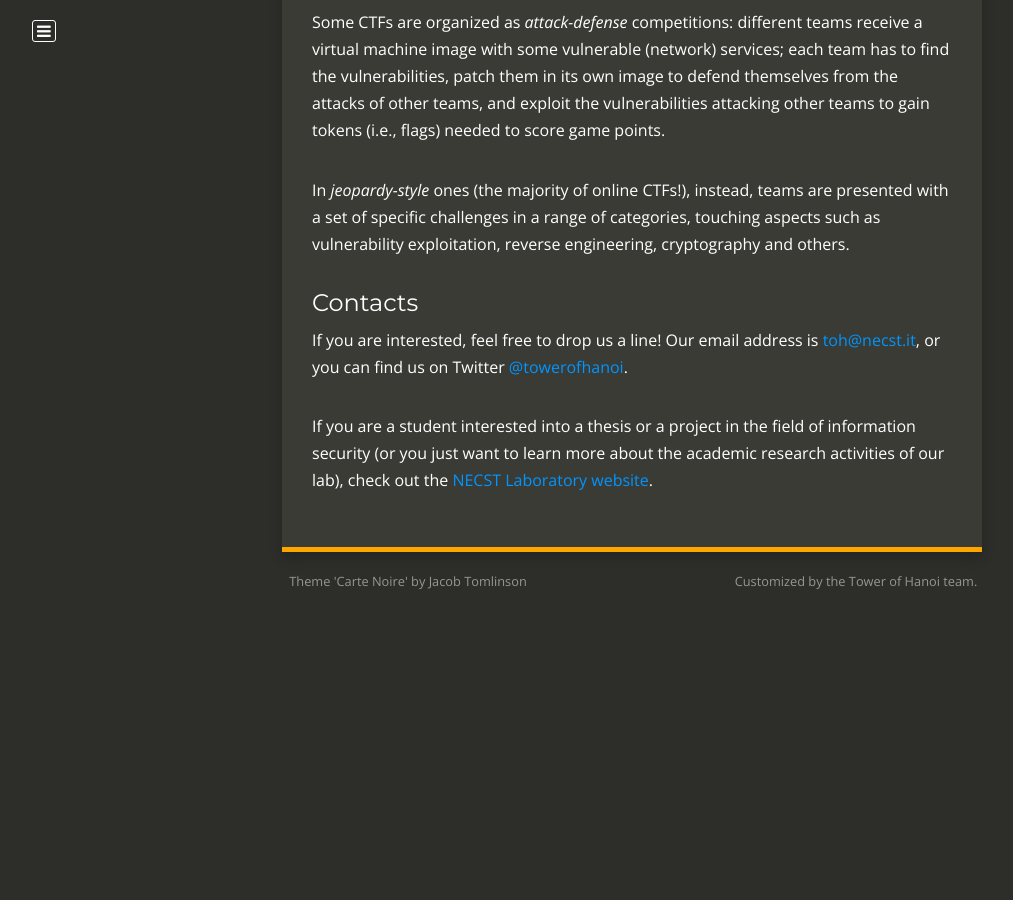
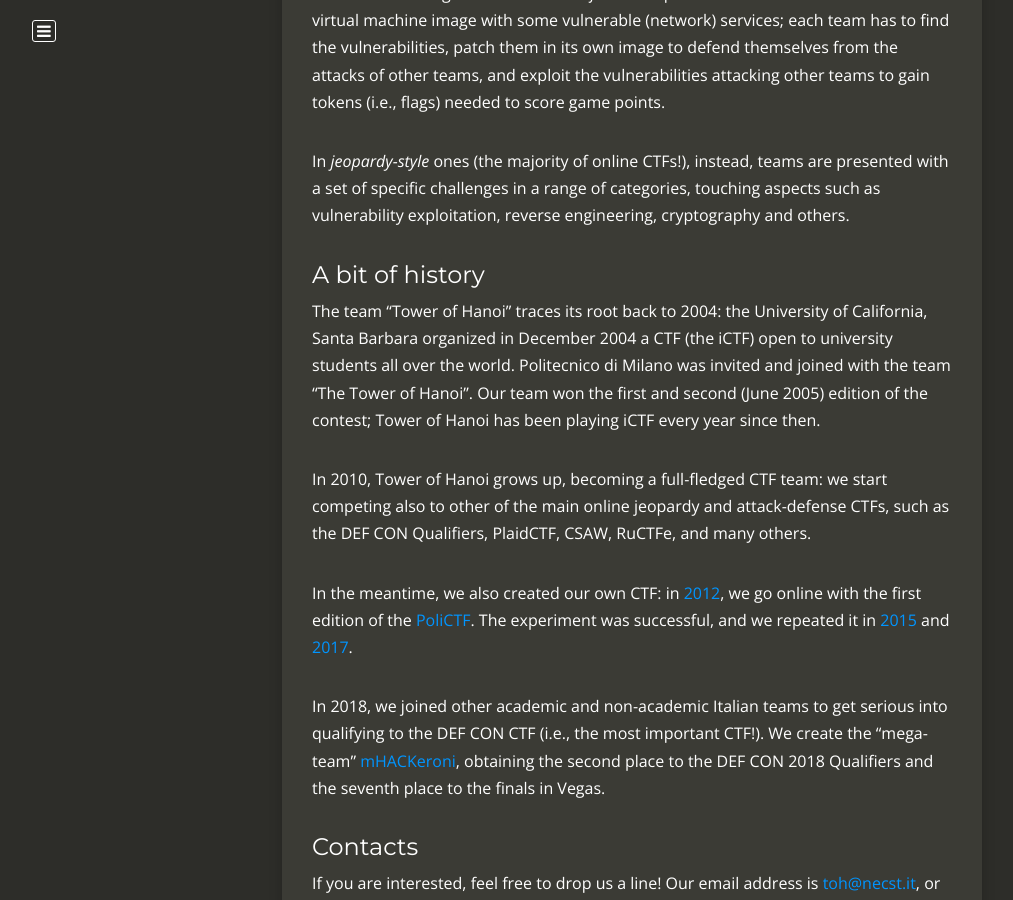
Before and after one commit to TowerofHanoi/towerofhanoi.github.io, a Jekyll site: the page built from about/index.md, in a window 1280 px wide and 900 px high, scrolled down 797 px. Shown: the whole window, without its empty margins (8-1021 px from the left). Built offline with Jekyll 4.4.1, drawn with Linux system fonts in a browser that asks for light colours; nearby versions of some CDN libraries; comment, search, counter and statistics services are not loaded; before the commit the page ends 1407 px from its top, so only the background shows below that; some of the changed text lies outside the part shown.

Commit message:
about and logo

```diff
--- a/_includes/base.html
+++ b/_includes/base.html
@@ -3,7 +3,7 @@
     <div class="content-panel header-content-panel">
 
       <div class="gravatar" align="center">
-        <a href="{{ site.url }}"><img src="/img/circle-logo-brand.png" class="about-image" alt="{{ site.title }}" /></a>
+          <a href="{{ site.url }}"><img src="{{ site.title_image }}" class="about-image" alt="{{ site.title }}" /></a>
       </div>
 
       {% if site.data.thumbnail[page.thumbnail] %}
--- a/about/index.md
+++ b/about/index.md
@@ -8,12 +8,12 @@
 We are a group of B.Sc, M.Sc, and Ph.D. students interested in information
 security. We love to play CTF and sometimes to organize them too (check out the
 [PoliCTF](http://polictf.it)!).
+We're also part of [mHACKeroni](https://mhackeroni.it): the union of
+5 Italian CTF teams who joined their forces to qualify and participate to
+the DEF CON CTF Finals.
+
 Our [CTFTime profile](https://ctftime.org/team/300) lists the competitions we
 recently took part to.
-
-Since 2018, we are part of [mHACKeroni](https://mhackeroni.it): the union of
-5 Italian CTF teams, who joined their forces to qualify and participate to
-the DEF CON CTF Finals.
 
 We usually meet weekly in the [NECSTLab](http://necst.it), a research
 laboratory of the Politecnico di Milano that deals mainly with computer
@@ -38,6 +38,29 @@
 aspects such as vulnerability exploitation, reverse engineering, cryptography
 and others.
 
+## A bit of history
+
+The team "Tower of Hanoi" traces its root back to 2004: the University of
+California, Santa Barbara organized in December 2004 a CTF (the iCTF)
+open to university students all over the world.
+Politecnico di Milano was invited and joined with the team "The Tower of Hanoi".
+Our team won the first and second (June 2005) edition of the contest;
+Tower of Hanoi has been playing iCTF every year since then.
+
+In 2010, Tower of Hanoi grows up, becoming a full-fledged CTF team:
+we start competing also to other of the main online jeopardy and attack-defense CTFs,
+such as the DEF CON Qualifiers, PlaidCTF, CSAW, RuCTFe, and many others.
+
+In the meantime, we also created our own CTF: in [2012](https://2012.polictf.it), we
+go online with the first edition of the [PoliCTF](https://www.polictf.it).
+The experiment was successful, and we repeated it in [2015](https://2015.polictf.it)
+and [2017](https://www.polictf.it).
+
+In 2018, we joined other academic and non-academic Italian teams to get serious
+into qualifying to the DEF CON CTF (i.e., the most important CTF!). We create
+the "mega-team" [mHACKeroni](https://mhackeroni.it), obtaining the second place
+to the DEF CON 2018 Qualifiers and the seventh place to the finals in Vegas.
+
 ## Contacts
 
 If you are interested, feel free to drop us a line! Our email address is
```
